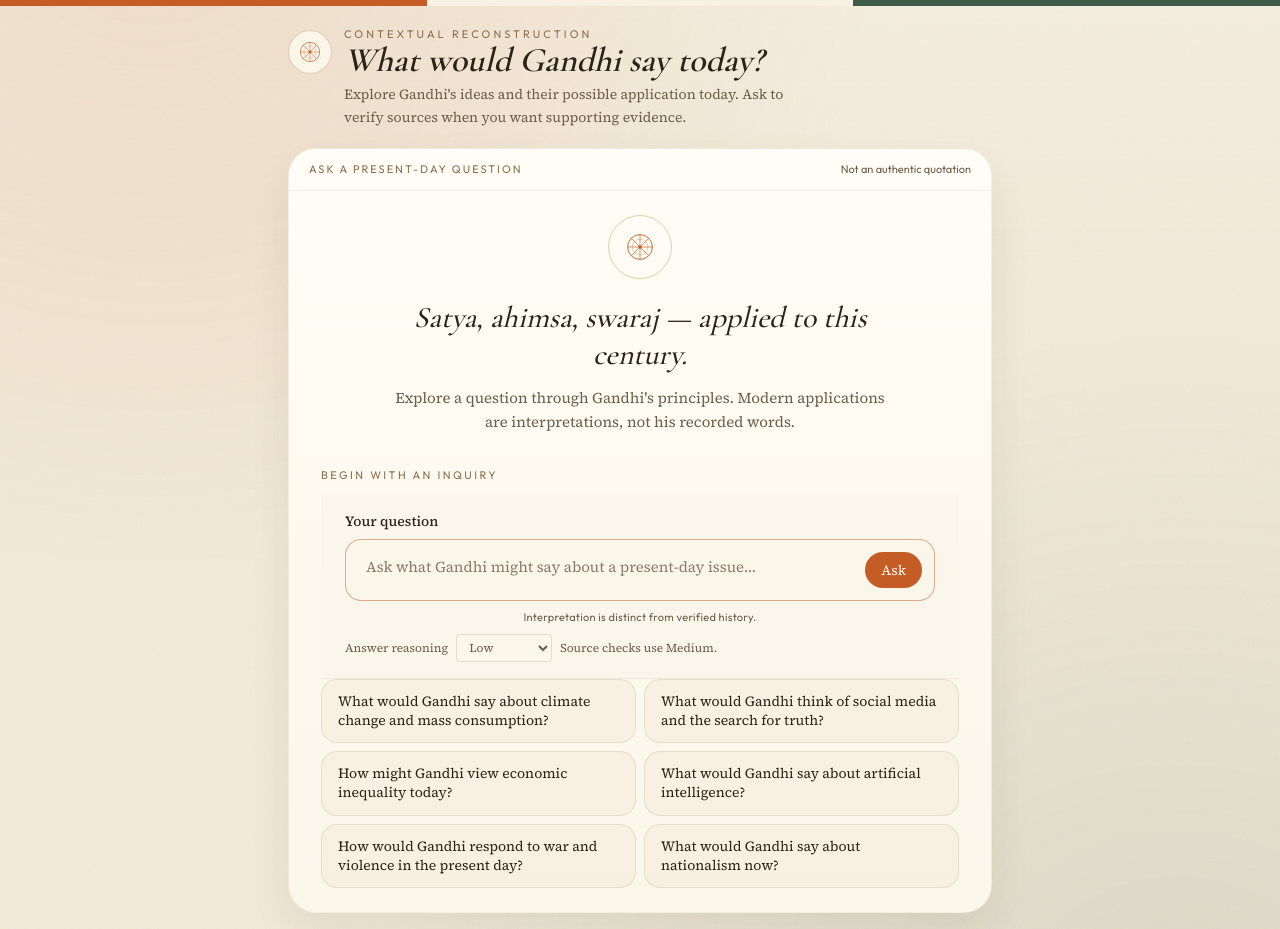
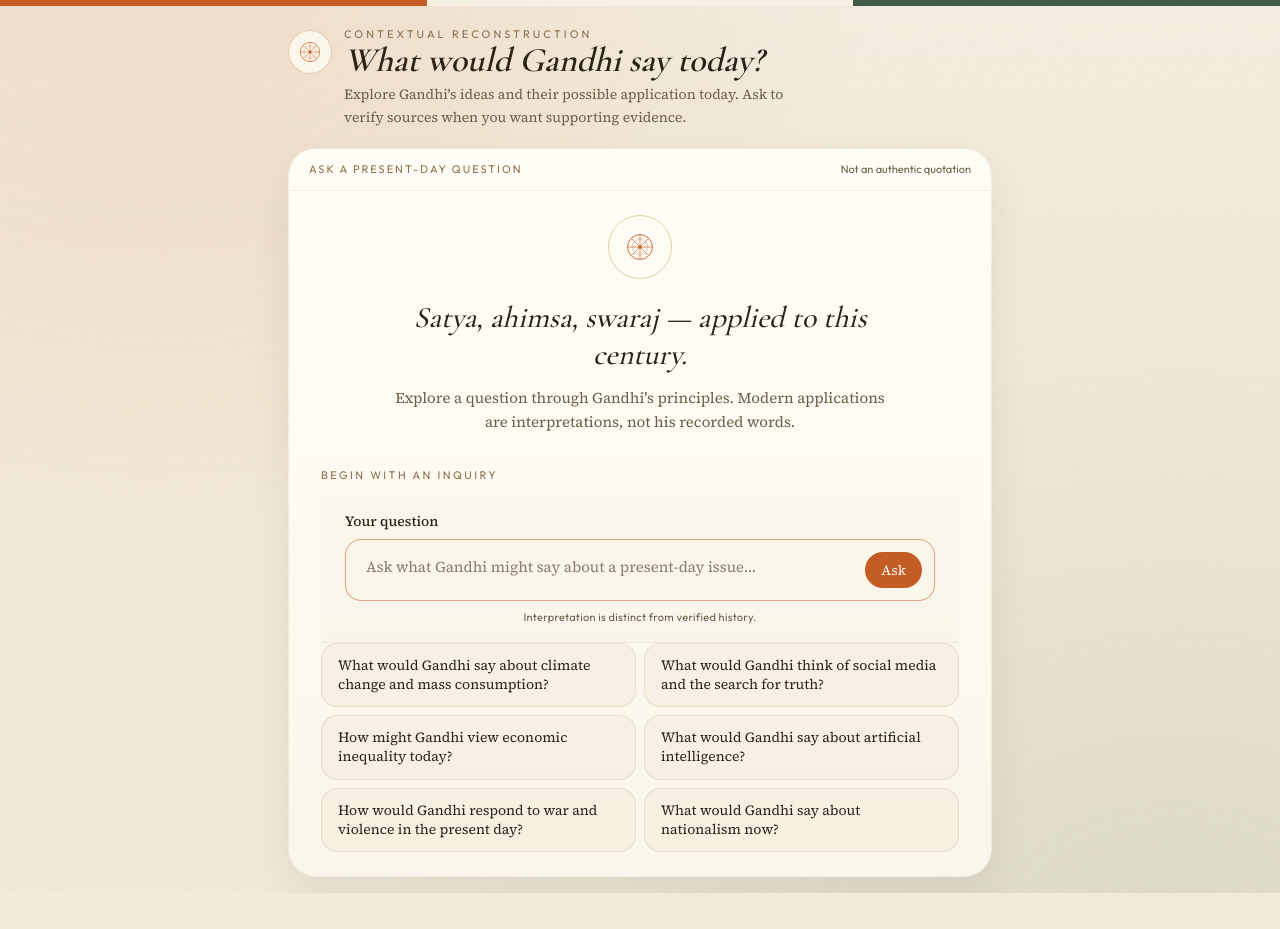
Before and after one commit to Anuraag-Srivastav/gandhi-today, a Next.js app: page / in a window 1280 px wide. After the commit the page ends 893 px from the top, so only its background shows below. Built offline with nearby package versions, Linux system fonts and the light colour scheme.

Commit message:
Remove reasoning controls from chat interface

```diff
--- a/components/Chat.tsx
+++ b/components/Chat.tsx
@@ -66,7 +66,6 @@ export function Chat() {
   const [error, setError] = useState<string | null>(null);
   const [progress, setProgress] = useState("Preparing an answer…");
   const [diagnostic, setDiagnostic] = useState("");
-  const [reasoningEffort, setReasoningEffort] = useState("low");
   const [failedRequest, setFailedRequest] = useState<{ content: string; verifySources: boolean } | null>(null);
   const evidenceRef = useRef("");
   const abortRef = useRef<AbortController | null>(null);
@@ -121,7 +120,7 @@ export function Chat() {
       const response = await fetch("/api/chat", {
         method: "POST",
         headers: { "Content-Type": "application/json" },
-        body: JSON.stringify({ messages: nextMessages, evidenceToken: evidenceRef.current, verifySources, reasoningEffort }),
+        body: JSON.stringify({ messages: nextMessages, evidenceToken: evidenceRef.current, verifySources }),
         signal: controller.signal,
       });
 
@@ -274,13 +273,6 @@ export function Chat() {
               </button>
             ) : null}
             {diagnostic ? <details className="mt-2 text-xs text-ink-soft"><summary>Test details</summary><p className="break-words">{diagnostic}</p></details> : null}
-            <div className="mt-2 flex flex-wrap items-center gap-2 text-xs text-ink-soft">
-              <label htmlFor="test-reasoning">Answer reasoning</label>
-              <select id="test-reasoning" aria-describedby="reasoning-help" value={reasoningEffort} disabled={hasConversation || isLoading} onChange={e => setReasoningEffort(e.target.value)} className="w-24 rounded border border-earth/20 bg-paper px-2 py-1 text-xs">
-                <option value="low">Low</option><option value="medium">Medium</option>
-              </select>
-              <span id="reasoning-help">{hasConversation ? "New inquiry to change. " : ""}Source checks use Medium.</span>
-            </div>
           </form>
   );
 
--- a/scripts/browser-check.cjs
+++ b/scripts/browser-check.cjs
@@ -37,9 +37,8 @@ const assert = require('node:assert/strict');
       assert(heading.y < box.y && box.y < suggestion.y, 'home order');
       assert(box.y + box.height < 844, 'input visible without scrolling');
       assert.equal(await input.count(), 1);
-      await page.getByLabel('Answer reasoning', { exact: true }).selectOption('medium');
+      assert.equal(await page.getByLabel('Answer reasoning', { exact: true }).count(), 0);
       assert.equal(await page.getByLabel('Load a question into the input').count(), 0);
-      assert((await page.getByLabel('Answer reasoning', { exact: true }).boundingBox()).width <= 110);
       await input.fill('');
       await page.getByRole('button', { name: 'Ask', exact: true }).click();
       await page.getByRole('alert').filter({ hasText: 'Type your question' }).waitFor();
@@ -48,7 +47,7 @@ const assert = require('node:assert/strict');
       await input.fill('What did Gandhi think about money?');
       await input.press('Enter');
       await page.getByRole('button', { name: 'Verify sources' }).waitFor();
-      assert.equal(requests[0].reasoningEffort, 'medium');
+      assert.equal(requests[0].reasoningEffort, undefined, 'server controls reasoning defaults');
       assert.equal(await page.getByRole('link', { name: 'Source', exact: true }).getAttribute('href'), 'https://example.org/gandhi');
       assert((await page.locator('article').last().innerText()).endsWith('reading.'), 'preserve punctuation');
       await page.getByRole('button', { name: 'Verify sources' }).click();
```
